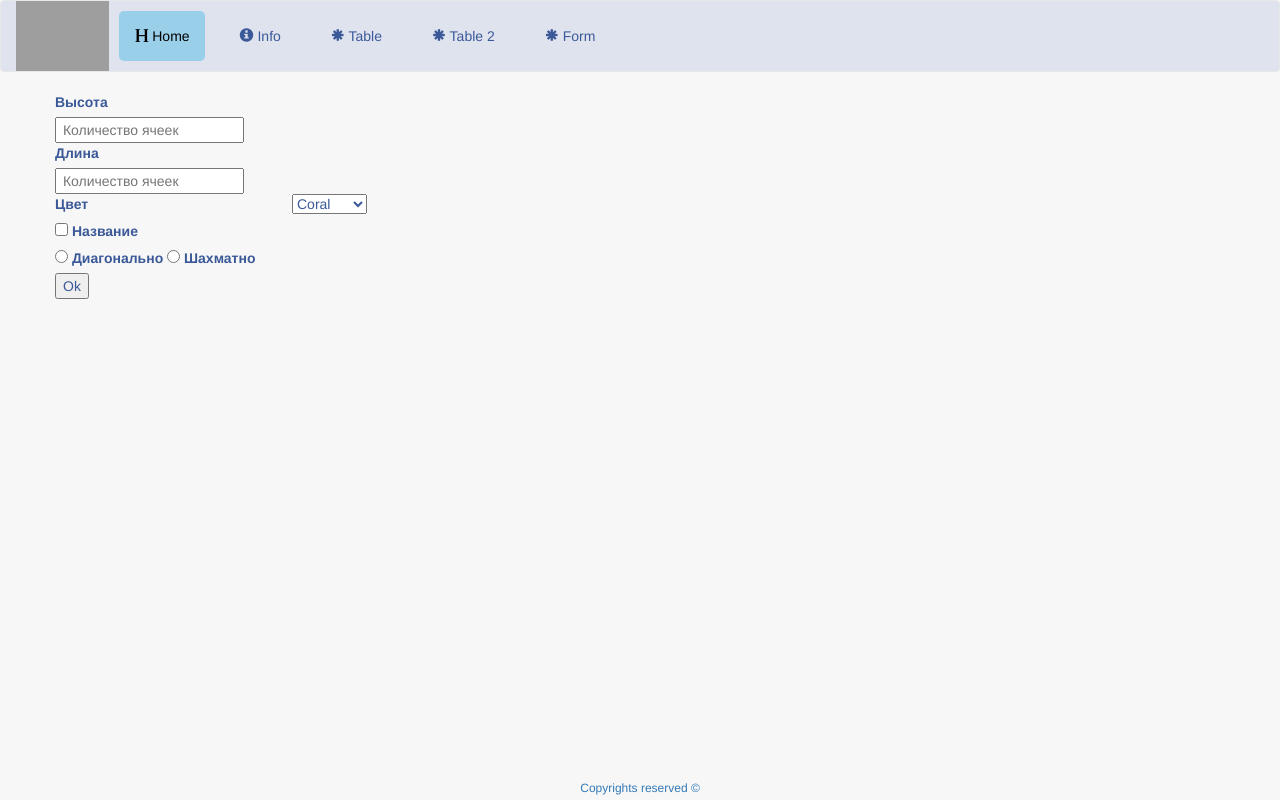
After one commit to ernest1337/test, a PHP site: page /forma.html in a window 1280 px wide. The commit adds this page. Run offline with PHP 8.4, Linux system fonts and the light colour scheme; grey boxes are pictures that could not be loaded.

Commit message:
tablica3, diagonal, shahmatno

```diff
--- a/24april.html
+++ b/24april.html
@@ -28,7 +28,7 @@
                 <li><a><span class="glyphicon glyphicon-info-sign" aria-hidden="true"></span> Info</a></li>
                 <li><a href="table.php"><span class="glyphicon glyphicon-asterisk" aria-hidden="true"></span> Table</a></li>
                 <li><a href="table2.php"><span class="glyphicon glyphicon-asterisk" aria-hidden="true"></span> Table 2</a></li>
-
+                <li><a href="forma.html"><span class="glyphicon glyphicon-asterisk" aria-hidden="true"></span> Form</a></li>
             </ul>
             <!--<ul class="nav navbar-nav navbar-right">-->
                 <!--<li class="active"><a>Home</a></li>-->
--- /dev/null
+++ b/forma.html
@@ -0,0 +1,95 @@
+<!DOCTYPE html>
+<html>
+<head>
+    <meta charset="utf-8">
+    <link rel="shortcut icon" href="/public/favicon.ico" type="image/x-icon">
+    <link rel="stylesheet" href="/public/css/bootstrap.css">
+    <link rel="stylesheet" href="/public/css/style.css">
+    <title>HOME</title>
+</head>
+<body>
+<nav class="navbar navbar-default">
+    <div class="container-fluid">
+        <!-- Brand and toggle get grouped for better mobile display -->
+        <div class="navbar-header">
+            <button type="button" class="navbar-toggle collapsed" data-toggle="collapse" data-target="#bs-example-navbar-collapse-1">
+                <span class="sr-only">Toggle navigation</span>
+                <span class="icon-bar"></span>
+                <span class="icon-bar"></span>
+                <span class="icon-bar"></span>
+            </button>
+            <a href="/24april.html"><img src="http://gloria-project.eu/wp-content/uploads/2012/06/logo-256-transp.png"></a>
+        </div>
+
+        <!-- Collect the nav links, forms, and other content for toggling -->
+        <div class="collapse navbar-collapse" id="bs-example-navbar-collapse-1">
+            <ul class="nav navbar-nav">
+                <li class="active"><a href="/24april.html"><span class="glyphicon glyphicon-header" aria-hidden="true"></span> Home</a></li>
+                <li><a><span class="glyphicon glyphicon-info-sign" aria-hidden="true"></span> Info</a></li>
+                <li><a href="table.php"><span class="glyphicon glyphicon-asterisk" aria-hidden="true"></span> Table</a></li>
+                <li><a href="table2.php"><span class="glyphicon glyphicon-asterisk" aria-hidden="true"></span> Table 2</a></li>
+                <li><a href="forma.html"><span class="glyphicon glyphicon-asterisk" aria-hidden="true"></span> Form</a></li>
+            </ul>
+            <!--<ul class="nav navbar-nav navbar-right">-->
+            <!--<li class="active"><a>Home</a></li>-->
+            <!--</ul>-->
+        </div><!-- /.navbar-collapse -->
+    </div><!-- /.container-fluid -->
+</nav>
+
+<div class="container">
+    <div class="row">
+        <form method="post" action="table3.php">
+            <div>
+                <label for="stolb">Высота</label>
+                <div>
+                    <input type="number" name="stolb" min=3 placeholder=" Количество ячеек">
+                </div>
+            </div>
+            <div>
+                <label for="strok">Длина&emsp;</label>
+                <div>
+                    <input type="number" name="strok" min=3 placeholder=" Количество ячеек">
+                </div>
+            </div>
+            <div>
+                <label for="col">Цвет</label>
+                <select name="col">
+                    <option>Coral
+                    <option>Blue
+                    <option>Crimson
+                    <option>Green
+                </select>
+            </div>
+            <div>
+                <label for="nazv">
+                    <input type="checkbox" name="nazv">
+                    Название
+                </label>
+            </div>
+            <div>
+                <label>
+                    <input type="radio" name="diag" value="option1">
+                    Диагонально
+                </label>
+                <label>
+                    <input type="radio" name="diag" value="option2">
+                    Шахматно
+                </label>
+            </div>
+            <div>
+                <div>
+                    <button type="submit">Ok</button>
+                </div>
+            </div>
+
+        </form>
+    </div>
+</div>
+<!--</content>-->
+<footer>
+    <a href="http://vk.com/ernieisonfire"><center>Copyrights reserved ©</center></a>
+</footer>
+
+</body>
+</html>
--- a/public/css/style.css
+++ b/public/css/style.css
@@ -68,6 +68,7 @@ body{
 }
 .navbar-default .navbar-nav > .active > a, .navbar-default .navbar-nav > .active > a:hover, .navbar-default .navbar-nav > .active > a:focus {
     background-color: #9acfea;
+    border-radius: 5px;
 }
 .navbar-default .navbar-nav > .active > a, .navbar-default .navbar-nav > .active > a:hover, .navbar-default .navbar-nav > .active > a:focus {
     color: #000000;
--- a/public/css/table1.css
+++ b/public/css/table1.css
@@ -1,3 +1,3 @@
 table{
-    margin-top: -170px;
+    margin-top: -150px;
 }
--- a/table.php
+++ b/table.php
@@ -30,7 +30,7 @@
                 <li><a><span class="glyphicon glyphicon-info-sign" aria-hidden="true"></span> Info</a></li>
                 <li class="active"><a href="table.php"><span class="glyphicon glyphicon-asterisk" aria-hidden="true"></span> Table</a></li>
                 <li><a href="table2.php"><span class="glyphicon glyphicon-asterisk" aria-hidden="true"></span> Table 2</a></li>
-
+                <li><a href="forma.html"><span class="glyphicon glyphicon-asterisk" aria-hidden="true"></span> Form</a></li>
             </ul>
             <!--<ul class="nav navbar-nav navbar-right">-->
             <!--<li class="active"><a>Info</a></li>-->
@@ -49,7 +49,11 @@
                 for($j=1; $j<=10; $j++){
                     echo "  " .$i . "*" . $j . "=" . ($i*$j) . "</br>";
                 }
+                if ($i==5){
+                    echo "</br>";
+                }
                 echo "</td>";
+
             }
             ?>
         </tr>
```
Also changed, not shown: table2.php (+9 -8 lines), public/css/forma.css (added).
